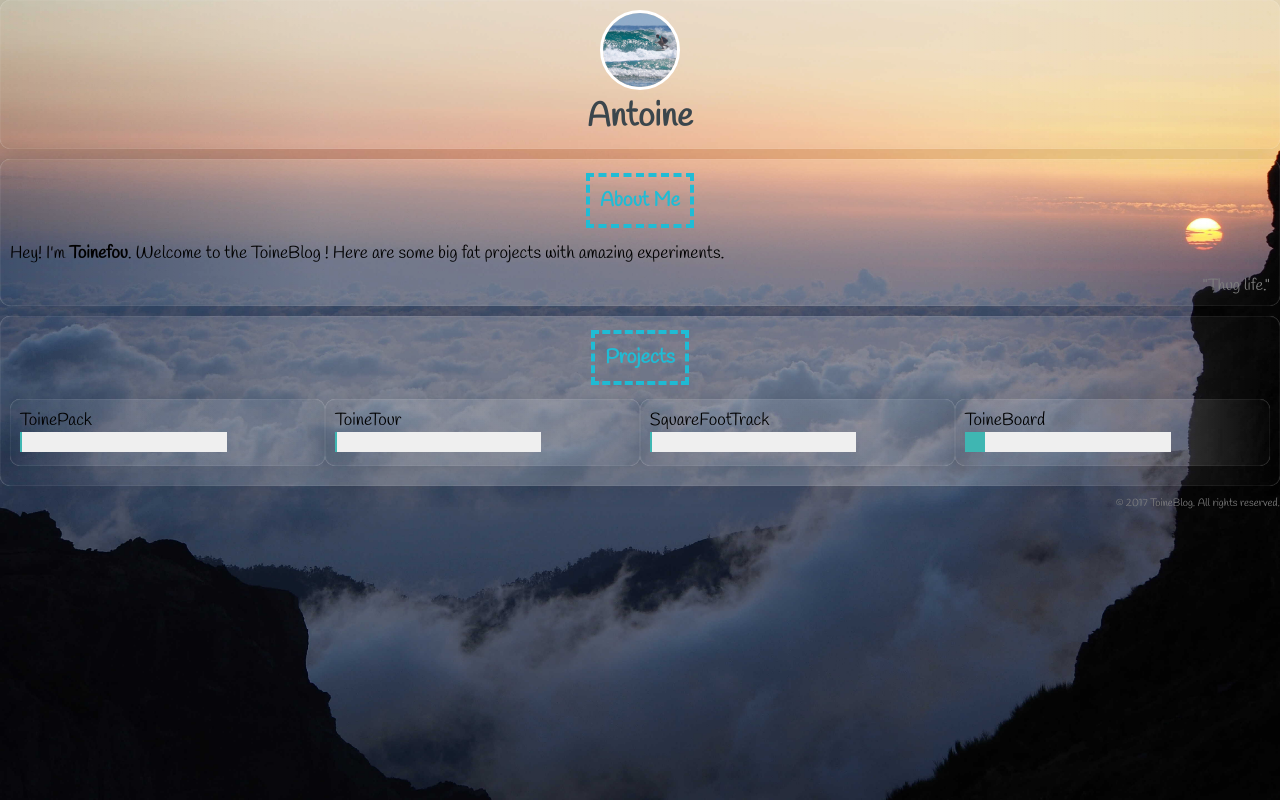
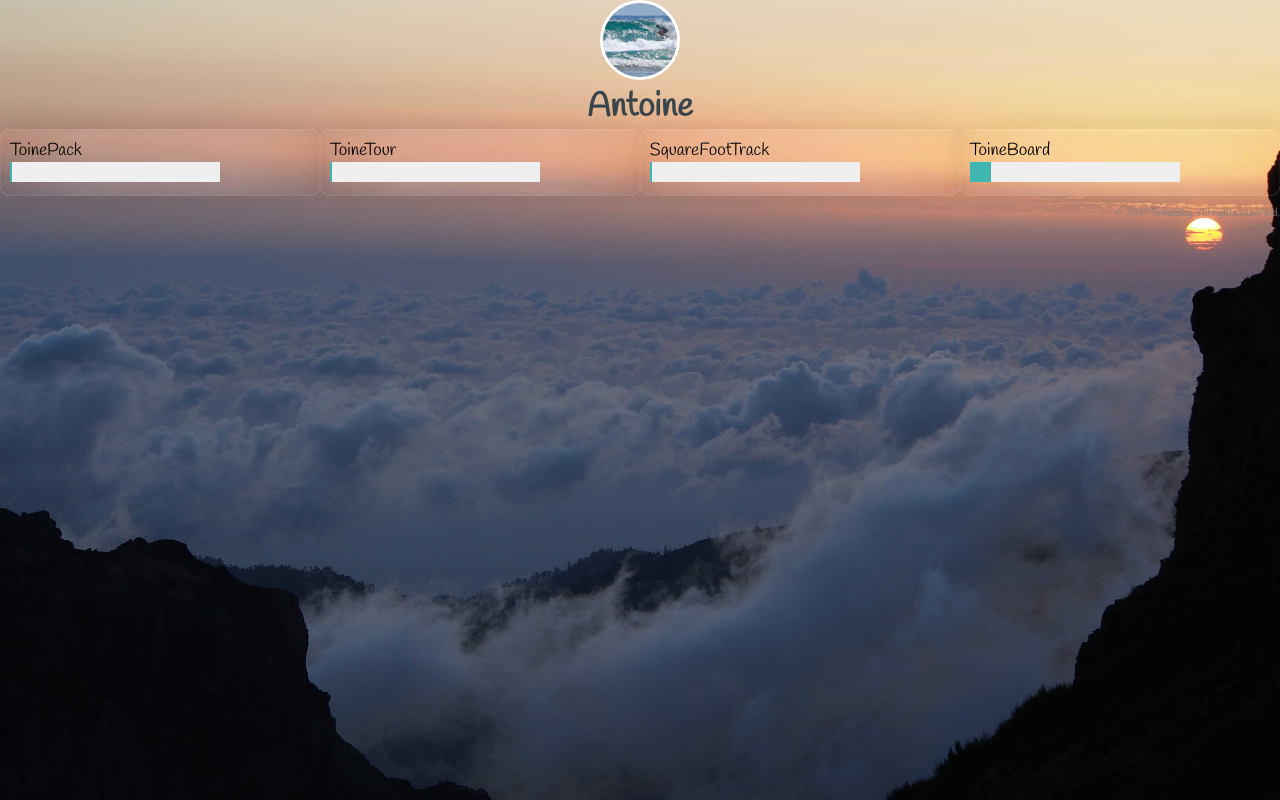
Before and after one commit to Toinefou/ToineBlog, a plain HTML site: page index.html in a window 1280 px wide. Drawn offline with Linux system fonts and the light colour scheme.

Commit message:
[CONTENT]
Simplification to focus on the picture and the projects

```diff
--- a/css/style.css
+++ b/css/style.css
@@ -80,7 +80,7 @@ progress::-moz-progress-bar {
         rgba(255, 255, 255, 0) 100%);
     box-shadow: 0 0 25px rgba(0, 0, 0, 0.1),
     inset 0 0 1px rgba(255, 255, 255, 0.6);
-    padding: 10px;
+    padding: 0px;
     margin-bottom: 10px;
     border-radius: 10px;
 }
--- a/index.html
+++ b/index.html
@@ -9,25 +9,25 @@
     </head>
     <body>
         <!-- header start -->
-        <div  class="section" id="header">
+        <div id="header"> <!-- class="section" -->
             <img alt="" class="img-circle" src="./pic/avatar.jpg">
             <p>Antoine</p>
         </div>
         <!-- header end -->
 
         <!-- About Me section start -->
-        <div class="section">
+        <!-- <div class="section">
             <h1><span>About Me</span></h1>
             <p>
                 Hey! I'm <strong>Toinefou</strong>. Welcome to the ToineBlog ! Here are some big fat projects with amazing experiments.
             </p>
             <p class="quote">"Thug life."</p>
-        </div>
+        </div>-->
         <!-- About Me section end -->
 
         <!-- Projects section start -->
-        <div class="section"  id="projects">
-            <h1><span>Projects</span></h1>
+        <!-- <div class="section"  id="projects"> -->
+            <!-- <h1><span>Projects</span></h1> -->
             <a href="../ToinePack/index.html">
                 <div class="project" id="toinepack">
                     ToinePack <br />
@@ -52,7 +52,7 @@
                     <progress min="0" max="100" value="10"></progress>
                 </div>
             </a>
-        </div>
+        <!-- </div> -->
         <!-- Projects section end -->
 
         <div class="copyright">
```
